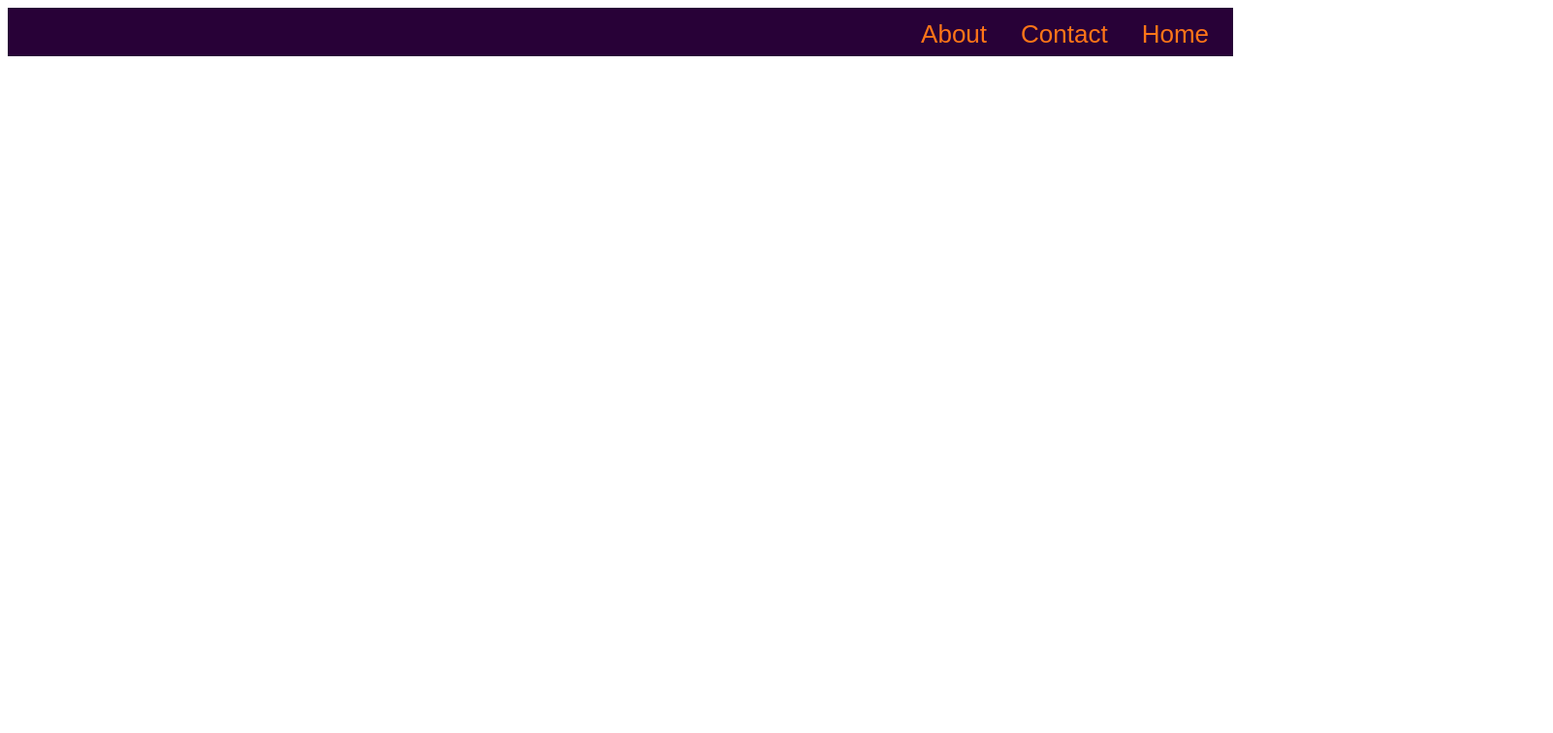
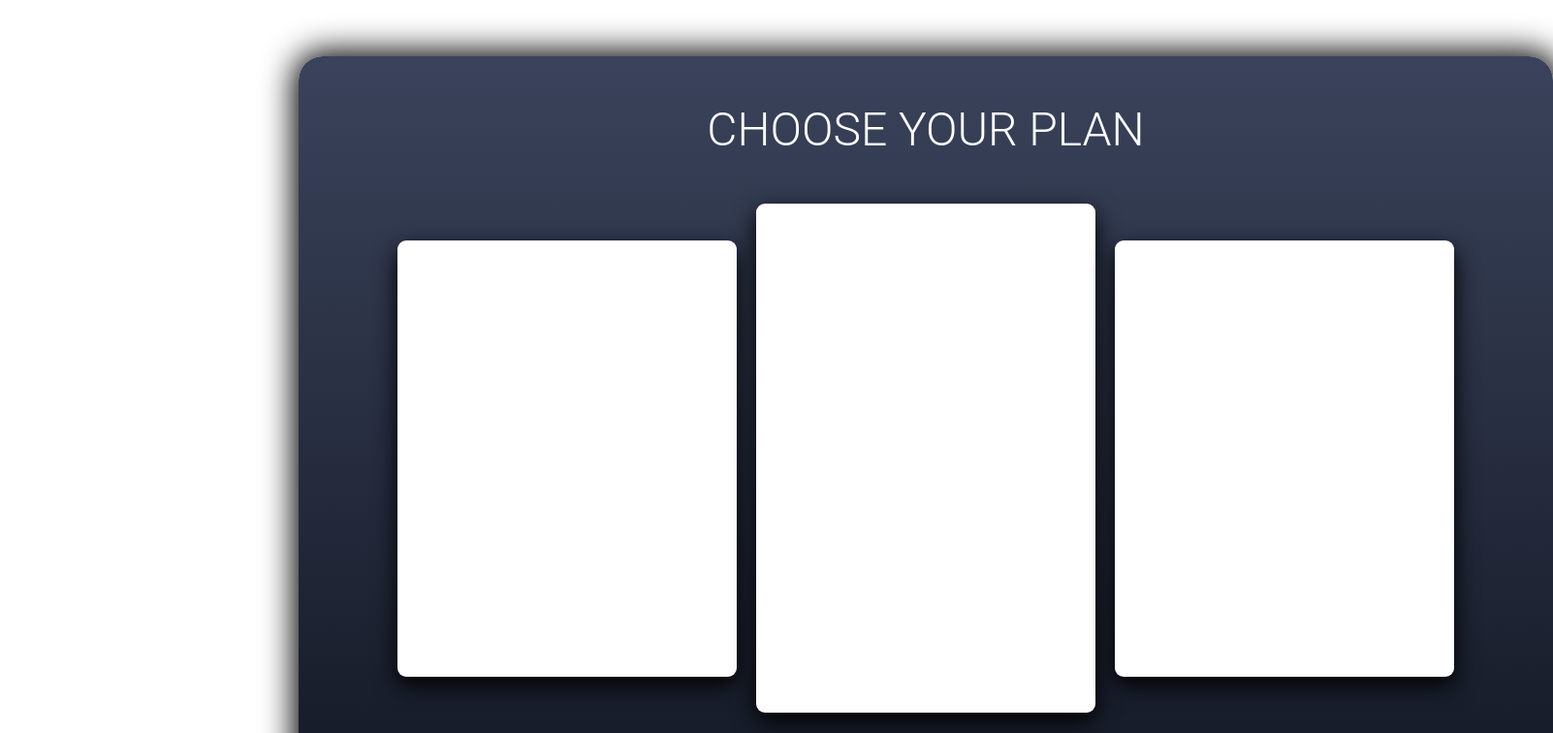
Before and after one commit to mmamrila/toggle-pricing, a plain HTML site: page index.html in a window 1280 px wide. Shown: the top 756 px of the page at 97% size, 1602 px wide, since content can reach past the window. Drawn offline with Linux system fonts and the light colour scheme.

Commit message:
basic layout and styling

```diff
--- a/index.html
+++ b/index.html
@@ -8,16 +8,28 @@
 
   <title>Toggle Pricing</title>
 
-
-  <link rel="shortcut icon" href= />
-
 </head>
 
 <body>
-  <div class="topnav">
-    <a class="active" href="#home">Home</a>
-    <a href="#contact">Contact</a>
-    <a href="#about">About</a>
+  <div class="background">
+    <div class="main">
+      <p class="content">CHOOSE YOUR PLAN</p>
+      <div class="toggle">
+
+      </div>
+      <div class="pricing">
+        <div class="left">
+
+        </div>
+        <div class="center">
+
+        </div>
+        <div class="right">
+
+        </div>
+      </div>
+    </div>
+
   </div>
 </body>
 
--- a/style.css
+++ b/style.css
@@ -1,22 +1,69 @@
-.topnav {
-  background-color: #280137;
-  overflow: hidden;
-  height: 50px;
+/* body {
+  background: linear-gradient(#FF7518, #280137);
+} */
+
+body {
+  position: relative;
 }
 
-.topnav a {
-  float: right;
-  color: #FF7518;
-  padding: 10px;
-  font-family: montserrat, sans-serif;
-  padding-top: 12px;
-  padding-bottom: 8px;
-  padding-right: 25px;
-  font-size: 26px;
-  text-decoration: none;
+.background {
+  width: 1294px;
+  height: 875px;
+  background: linear-gradient(0deg, #0F131E 0%, #3A435B 100%);
+  margin: auto;
+  border-radius: 25px;
+  box-shadow: 1px 1px 33px 6px;
+  position: absolute;
+  top: 50%;
+  margin-top: 50px;
+  margin-left: 300px;
 }
 
-.topnav a:hover {
-  background-color: #FF7518;
-  color: #280137;
+.main {
+  display: flex;
+  flex-direction: column;
 }
+
+.content {
+  font-family: "roboto", sans-serif;
+  font-weight: 300;
+  font-size: 48px;
+  line-height: 56.25px;
+  color: #FFFFFF;
+  display: flex;
+  justify-content: center;
+}
+
+.left {
+  width: 350px;
+  height: 450px;
+  background: #FFFFFF;
+  box-shadow: 0px 9px 25px;
+  border-radius: 9px;
+  margin-top: 37.5px;
+}
+
+.center {
+  width: 350px;
+  height: 525px;
+  background: #FFFFFF;
+  box-shadow: 0px 9px 25px;
+  border-radius: 9px;
+  margin-left: 20px;
+  margin-right: 20px;
+}
+
+.right {
+  width: 350px;
+  height: 450px;
+  background: #FFFFFF;
+  box-shadow: 0px 9px 25px;
+  border-radius: 9px;
+  margin-top: 37.5px;
+}
+
+.pricing {
+  display: flex;
+  flex-direction: row;
+  justify-content: center;
+}
```
